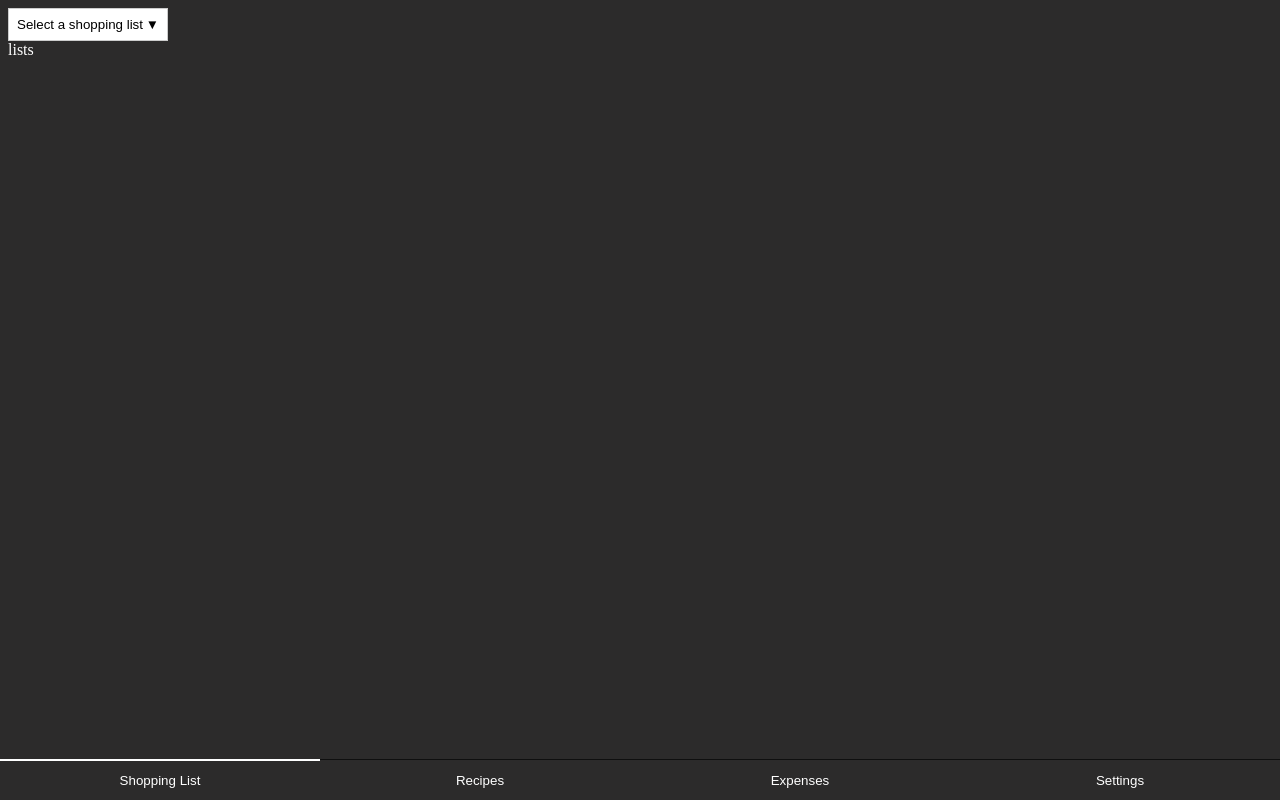
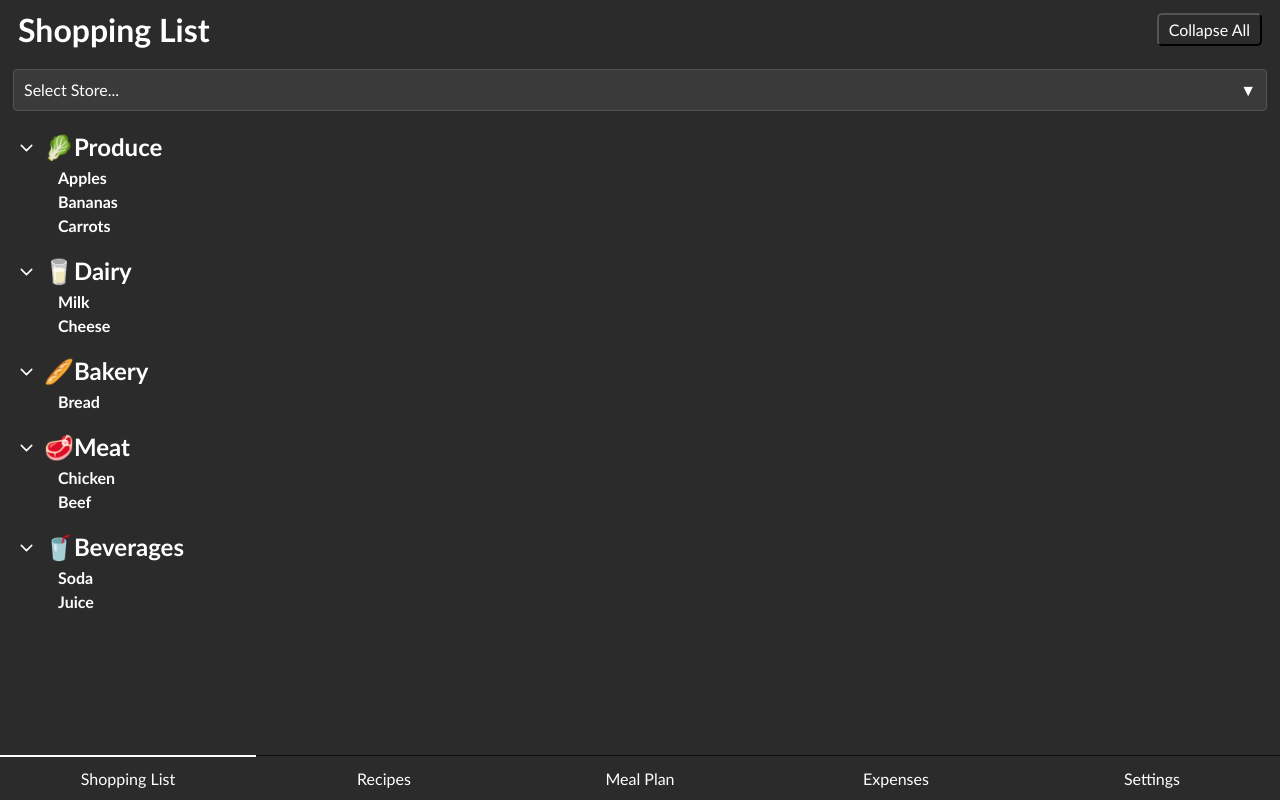
Before and after one commit to LukaEaton/bodegabox, a React (Vite) app in the folder bodegabox-web/: page /list in a window 1280 px wide. Built offline with nearby package versions, Linux system fonts and the light colour scheme.

Commit message:
Layout almost done, need add ingredient button

```diff
--- a/bodegabox-web/package.json
+++ b/bodegabox-web/package.json
@@ -18,7 +18,8 @@
     "@vanilla-extract/vite-plugin": "^5.0.6",
     "@vitejs/plugin-react": "^4.5.2",
     "typescript": "^5.8.3",
-    "vite": "^6.3.5"
+    "vite": "^6.3.5",
+    "vite-plugin-svgr": "^4.5.0"
   },
   "packageManager": "npm@10.9.3"
 }
--- a/bodegabox-web/src/App.tsx
+++ b/bodegabox-web/src/App.tsx
@@ -1,6 +1,6 @@
 import { Navigation } from "./components/";
 import { Routes, Route, Navigate } from "react-router-dom";
-import { ShoppingListPage, RecipesPage, ExpensesPage, SettingsPage } from "./views/";
+import { ShoppingListPage, RecipesPage, ExpensesPage, SettingsPage, MealPlanPage } from "./views/";
 
 export default function App() {
   return (
@@ -9,6 +9,7 @@ export default function App() {
       <Routes>
         <Route path="/list" element={<ShoppingListPage />} />
         <Route path="/recipes" element={<RecipesPage />} />
+        <Route path="/meal-plan" element={<MealPlanPage />} />
         <Route path="/expenses" element={<ExpensesPage />} />
         <Route path="/settings" element={<SettingsPage />} />
         <Route path="*" element={<Navigate to="/list" replace />} />
--- /dev/null
+++ b/bodegabox-web/src/components/Accordian.tsx
@@ -0,0 +1,58 @@
+import { useState, useEffect } from "react";
+
+type AccordionProps = {
+  title: string;
+  children: React.ReactNode;
+  forceExpand?: boolean | null;
+};
+
+export function Accordion({ title, children, forceExpand }: AccordionProps) {
+  const [open, setOpen] = useState(true);
+
+  useEffect(() => {
+    if (forceExpand != null) {
+      setOpen(forceExpand);
+    }
+  }, [forceExpand]);
+
+  return (
+    <div style={{ marginBottom: "20px" }}>
+      <div style={{ alignItems: "center", gap: "8px" }}>
+        <button
+            style={{
+                width: "100%",
+                textAlign: "left",
+                background: "transparent",
+                border: "none",
+                cursor: "pointer",
+                fontWeight: "bold",
+                display: "flex",
+                gap: "5px",
+                alignItems: "center"
+            }}
+            onClick={() => setOpen((o) => !o)}
+        >
+            <svg
+                style={open ? { transform: "rotate(90deg)" } : {}}
+                width={25}
+                height={25}
+                viewBox="0 0 24 24"
+                fill="none"
+            >
+                <path
+                    d="M10 7L15 12L10 17" stroke="#ffffff"
+                    stroke-width="1.5" stroke-linecap="round"
+                    stroke-linejoin="round">
+                </path>
+            </svg>
+            <h2 style={{ margin: "0px" }}>{title}</h2>
+        </button>
+      </div>
+      {open && (
+        <div>
+          {children}
+        </div>
+      )}
+    </div>
+  );
+}
--- a/bodegabox-web/src/components/DropdownSelect.tsx
+++ b/bodegabox-web/src/components/DropdownSelect.tsx
@@ -1,18 +1,25 @@
 import { useState, useRef, useEffect } from "react";
 
 type Option = {
-  value: number;
+  value: number | null;
   label: string;
 };
 
 type DropdownSelectProps = {
   options: Option[];
   value: number | null;
-  onChange: (value: number) => void;
+  onChange: (value: number | null) => void;
   placeholder?: string;
+  backgroundColor: string;
+  selectedBackgroundColor: string;
+  fontColor: string;
+  borderColor: string;
+  className?: string;
 };
 
-export function DropdownSelect({ options, value, onChange, placeholder = "Select..." }: DropdownSelectProps) {
+export function DropdownSelect({ options, value, onChange, placeholder = "Select...",
+    backgroundColor, selectedBackgroundColor, borderColor, className }: DropdownSelectProps) {
+
   const [open, setOpen] = useState(false);
   const ref = useRef<HTMLDivElement>(null);
 
@@ -27,17 +34,19 @@ export function DropdownSelect({ options, value, onChange, placeholder = "Select
   }, []);
 
   return (
-    <div ref={ref} style={{ position: "relative", display: "inline-block", minWidth: 160 }}>
+    <div ref={ref} className={className} style={{ position: "relative" }}>
       <button
         type="button"
         onClick={() => setOpen((o) => !o)}
         style={{
           width: "100%",
-          padding: "8px",
-          border: "1px solid #ccc",
-          background: "#fff",
+          padding: "10px",
+          border: `1px solid ${borderColor}`,
+          background: backgroundColor,
+          color: "white",
           cursor: "pointer",
-          textAlign: "left"
+          textAlign: "left",
+          borderRadius: "4px"
         }}
       >
         {options.find(opt => opt.value == value)?.label || placeholder}
@@ -50,9 +59,11 @@ export function DropdownSelect({ options, value, onChange, placeholder = "Select
             top: "100%",
             left: 0,
             right: 0,
-            background: "#fff",
-            border: "1px solid #ccc",
-            zIndex: 10
+            background: backgroundColor,
+            border: `1px solid ${borderColor}`,
+            zIndex: 10,
+            marginTop: "5px",
+            borderRadius: "4px",
           }}
         >
           {options.map(opt => (
@@ -63,9 +74,9 @@ export function DropdownSelect({ options, value, onChange, placeholder = "Select
                 setOpen(false);
               }}
               style={{
-                padding: "8px",
+                padding: "10px",
                 cursor: "pointer",
-                background: value === opt.value ? "#eee" : "#fff"
+                background: value === opt.value ? selectedBackgroundColor : backgroundColor
               }}
             >
               {opt.label}
--- a/bodegabox-web/src/components/Navigation.tsx
+++ b/bodegabox-web/src/components/Navigation.tsx
@@ -9,6 +9,7 @@ export function Navigation() {
     const tabsData = [
         { id: 1, label: 'Shopping List', path: '/list' },
         { id: 2, label: 'Recipes', path: '/recipes' },
+        { id: 5, label: 'Meal Plan', path: '/meal-plan' },
         { id: 3, label: 'Expenses', path: '/expenses' },
         { id: 4, label: 'Settings', path: '/settings' }
     ];
--- a/bodegabox-web/src/components/index.ts
+++ b/bodegabox-web/src/components/index.ts
@@ -1,4 +1,5 @@
 import { Navigation } from "./Navigation";
 import { DropdownSelect } from "./DropdownSelect";
+import { Accordion } from "./Accordian";
 
-export { Navigation, DropdownSelect };
+export { Navigation, DropdownSelect, Accordion };
--- a/bodegabox-web/src/styles.css
+++ b/bodegabox-web/src/styles.css
@@ -1,5 +1,13 @@
 body {
+    font-family: Optima, Segoe, "Segoe UI", Candara, Calibri, Arial, sans-serif;
     background-color: rgb(44, 43, 43);
+    color: white;
+    font-size: 1rem;
+}
+
+button {
+    font-family: Optima, Segoe, "Segoe UI", Candara, Calibri, Arial, sans-serif;
+    font-size: 1rem;
     color: white;
 }
 
@@ -24,3 +32,7 @@ nav button {
 nav button.active {
     border-top: 2px solid white;
 }
+
+.list-dropdown {
+    width: 85%;
+}
--- /dev/null
+++ b/bodegabox-web/src/views/MealPlanPage.tsx
@@ -0,0 +1,8 @@
+export function MealPlanPage() {
+    return (
+        <div>
+            <h1>Meal Plan Page</h1>
+            <p>This is the Meal Plan page. Content coming soon!</p>
+        </div>
+    );
+}
--- a/bodegabox-web/src/views/ShoppingListPage.tsx
+++ b/bodegabox-web/src/views/ShoppingListPage.tsx
@@ -1,26 +1,113 @@
-import { useState } from "react";
-import { DropdownSelect } from "../components";
+import { useEffect, useState } from "react";
+import { Accordion, DropdownSelect } from "../components";
 
 export function ShoppingListPage() {
 
-	const [ selectedList, setSelectedList ] = useState<number | null>(null);
+	const [expandAll, setExpandAll] = useState<boolean | null>(true);
+	const [selectedStore, setSelectedStore] = useState<number | null>(null);
+	const [ingredients, setIngredients] = useState<Array<{
+		id: number;
+		name: string;
+		categoryId: number;
+		storeId: number;
+	}>>([]);
 
-	// TODO: Fetch shopping lists from backend
-	const shoppingLists = [
-		{ value: 1, label: "Groceries" },
-		{ value: 2, label: "Electronics" },
-		{ value: 3, label: "Clothing" }
+	// TODO: Fetch stores from backend
+	const stores = [
+		{ id: 1, name: "Walmart" },
+		{ id: 2, name: "Target" },
+		{ id: 3, name: "Whole Foods" }
+	].map(store => ({
+		value: store.id,
+		label: store.name
+	}));
+	const storeOptions = [
+		{ value: null, label: "Select Store..." },
+		...stores
 	];
+
+	// TODO: Fetch categories from backend
+	const categories = [
+		{ id: 1, name: "🥬Produce" },
+		{ id: 2, name: "🥛Dairy" },
+		{ id: 3, name: "🥖Bakery" },
+		{ id: 4, name: "🥩Meat" },
+		{ id: 5, name: "🥤Beverages" }
+	];
+
+	// TODO: Fetch ingredients from backend
+	const allIngredients = [
+		{ id: 1, name: "Apples", categoryId: 1, storeId: 1 },
+		{ id: 2, name: "Bananas", categoryId: 1, storeId: 2 },
+		{ id: 3, name: "Carrots", categoryId: 1, storeId: 3 },
+		{ id: 4, name: "Milk", categoryId: 2, storeId: 1 },
+		{ id: 5, name: "Cheese", categoryId: 2, storeId: 2 },
+		{ id: 6, name: "Bread", categoryId: 3, storeId: 3 },
+		{ id: 7, name: "Chicken", categoryId: 4, storeId: 1 },
+		{ id: 8, name: "Beef", categoryId: 4, storeId: 2 },
+		{ id: 9, name: "Soda", categoryId: 5, storeId: 1 },
+		{ id: 10, name: "Juice", categoryId: 5, storeId: 3 }
+	];
+
+	useEffect(() => {
+		setIngredients(allIngredients.filter(ingredient =>
+			selectedStore ? ingredient.storeId == selectedStore : true
+		));
+	}, [selectedStore]);
 
 	return (
 		<>
-			<DropdownSelect
-				options={shoppingLists}
-				value={selectedList}
-				onChange={setSelectedList}
-				placeholder="Select a shopping list"
-			/>
-			<div>lists</div>
+			<div style={{ display: "flex", justifyContent: "space-between", alignItems: "center",
+				margin: "10px"
+			 }}>
+				<h1 style={{ margin: "0px" }}>Shopping List</h1>
+				<button
+					style={{
+						padding: "5px 10px",
+						borderRadius: "5px",
+						height: "fit-content",
+						background: "transparent",
+					}}
+					onClick={() => setExpandAll(!expandAll)}
+				>
+					{expandAll ? "Collapse All" : "Expand All"}
+				</button>
+			</div>
+			<div style={{ margin: "20px 5px" }}>
+				<DropdownSelect
+					options={storeOptions}
+					value={selectedStore}
+					onChange={setSelectedStore}
+					placeholder="Select Store..."
+					backgroundColor="#3A3A3A"
+					selectedBackgroundColor="#2e2e2eff"
+					fontColor="#FFFFFF"
+					borderColor="#555555"
+					className="store-dropdown"
+				/>
+			</div>
+			<div style={{ marginTop: "20px" }}>
+                {categories.map(category => {
+                    const categoryIngredients = ingredients.filter(
+                        ingredient => ingredient.categoryId == category.id
+                    );
+                    return (
+                        <Accordion key={category.id} title={category.name}
+							forceExpand={expandAll}>
+                            <ul style={{ margin: 0, paddingLeft: "45px" }}>
+                                {categoryIngredients.map(ingredient => (
+                                    <li
+										style={{
+											listStyleType: "none"
+										}}
+										key={ingredient.id}
+									><h4 style={{ margin: "5px" }}>{ingredient.name}</h4></li>
+                                ))}
+                            </ul>
+                        </Accordion>
+                    );
+                })}
+            </div>
 		</>
 	);
 }
--- a/bodegabox-web/src/views/index.ts
+++ b/bodegabox-web/src/views/index.ts
@@ -2,6 +2,7 @@ import { ShoppingListPage } from "./ShoppingListPage";
 import { RecipesPage } from "./RecipesPage";
 import { ExpensesPage } from "./ExpensesPage";
 import { SettingsPage } from "./SettingsPage";
+import { MealPlanPage } from "./MealPlanPage";
 
 
-export { ShoppingListPage, RecipesPage, ExpensesPage, SettingsPage };
+export { ShoppingListPage, RecipesPage, ExpensesPage, SettingsPage, MealPlanPage };
--- a/bodegabox-web/vite.config.ts
+++ b/bodegabox-web/vite.config.ts
@@ -1,8 +1,8 @@
 import { defineConfig } from "vite";
 import { vanillaExtractPlugin } from "@vanilla-extract/vite-plugin";
+import svgr from "vite-plugin-svgr";
 import react from "@vitejs/plugin-react";
 
-// https://vitejs.dev/config/
 export default defineConfig({
-  plugins: [react(), vanillaExtractPlugin()],
+  plugins: [svgr(), react(), vanillaExtractPlugin()],
 });
```
Also changed, not shown: 2 other files (tests, documents, lock files or other folders).
